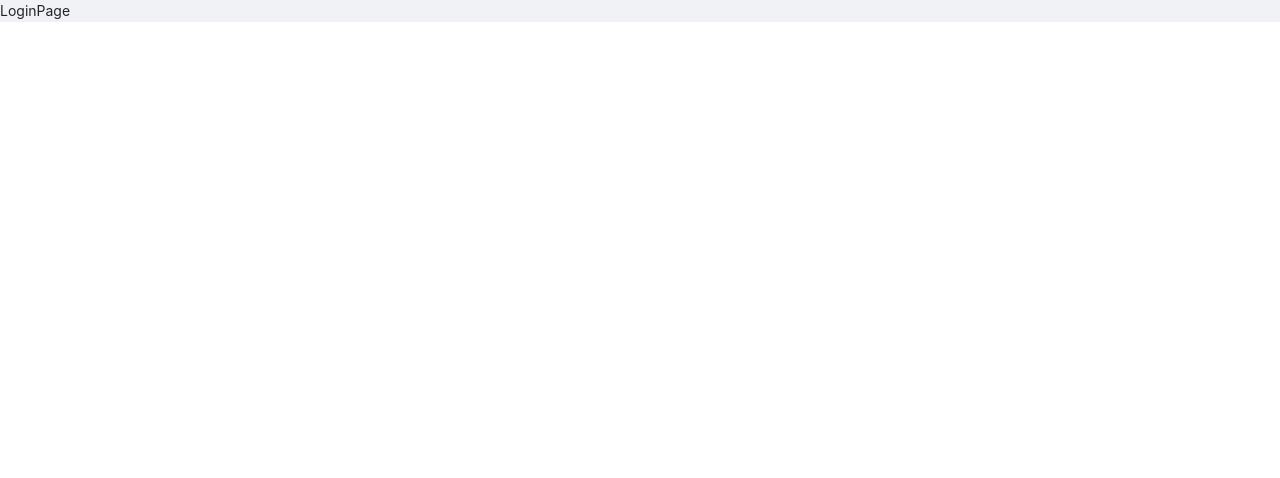
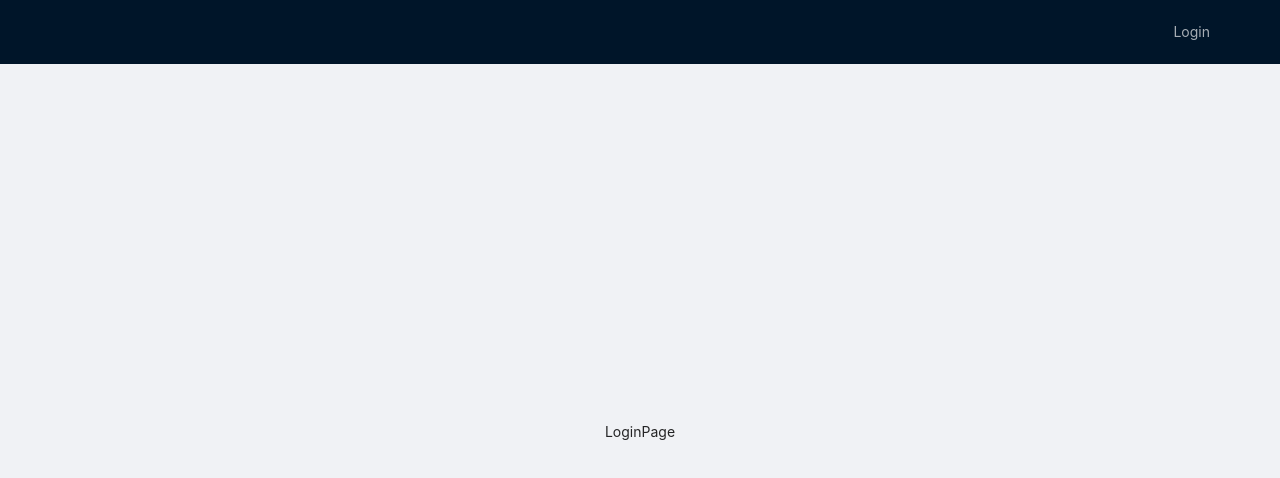
Before and after one commit to PavlenkoSt/DateEvents__React, a React (Create React App) app: page /login in a window 1280 px wide. Shown: the top 478 px of the page. Built offline with nearby package versions, Linux system fonts and the light colour scheme.

Commit message:
add header

```diff
--- a/src/App.css
+++ b/src/App.css
@@ -1 +1,14 @@
 @import '~antd/dist/antd.css';
+
+.content{
+    height: calc(100vh - 64px);
+    display: flex;
+    justify-content: center;
+    align-items: center;
+}
+
+.menu{
+    width: 100%;
+    display: flex;
+    justify-content: end;
+}
--- a/src/App.tsx
+++ b/src/App.tsx
@@ -2,11 +2,13 @@ import React from 'react'
 import './App.css'
 import AppRouter from './components/AppRouter'
 import { Layout } from 'antd'
+import Header from './components/Header'
 
 const App = () => {
     return (
         <Layout>
-            <Layout.Content>
+            <Header/>
+            <Layout.Content className='content'>
                 <AppRouter/>
             </Layout.Content>
         </Layout>
--- /dev/null
+++ b/src/components/Header.tsx
@@ -0,0 +1,24 @@
+import React from 'react'
+import { Layout, Menu } from 'antd'
+import { useHistory } from 'react-router-dom'
+
+
+const Header = () => {
+
+    const isAuth = false
+
+    const history = useHistory()
+
+    return (
+        <Layout.Header >
+            <Menu theme="dark" mode="horizontal" selectable={false} className='menu' >
+                { isAuth
+                    ? <Menu.Item>Logout</Menu.Item>
+                    : <Menu.Item onClick={() => history.push('/login')}>Login</Menu.Item>
+                }
+            </Menu>
+        </Layout.Header>
+    )
+}
+
+export default Header
```
